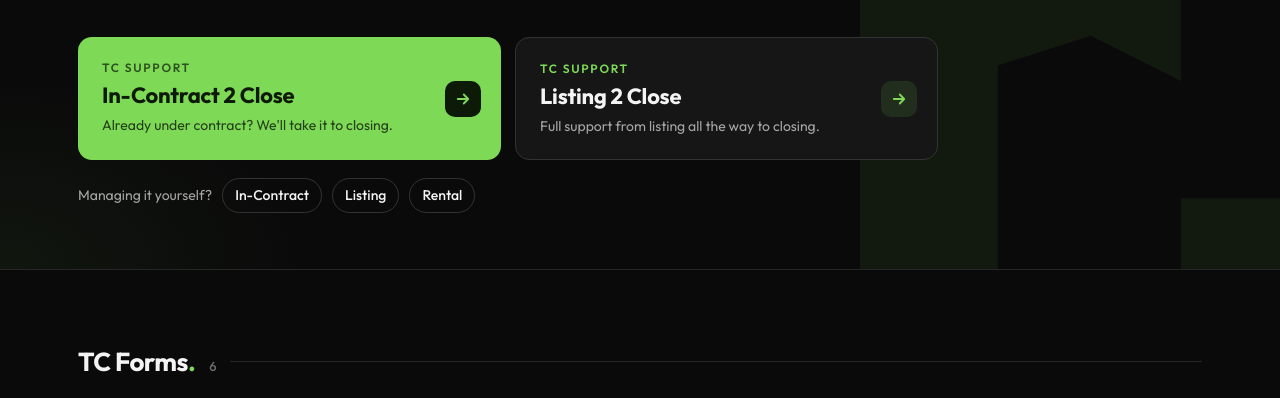
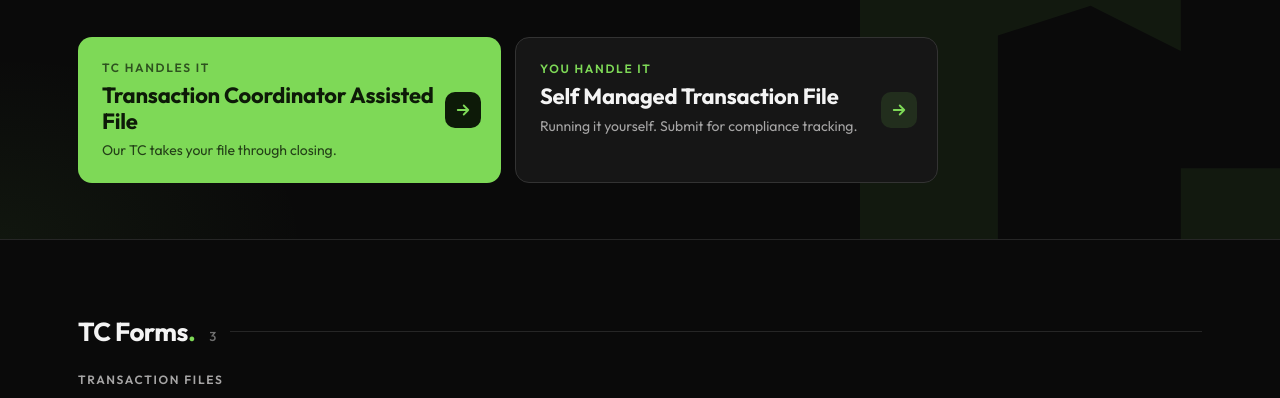
Before and after one commit to cbushome/cbushome.github.io, a plain HTML site: page index.html in a window 1280 px wide. Shown: the part 399-797 px from the top of the page. Drawn offline with Linux system fonts and the light colour scheme.

Commit message:
TC forms: one TC Assisted File and one Self Managed Transaction File
Drop Listing 2 Close and the separate self-managed listing and rental
forms. Relabel the in-contract TC form and the self-managed in-contract
form.

Co-Authored-By: Claude Opus 5.5 <noreply@anthropic.com>
Claude-Session: https://claude.ai/code/session_01NW5pFPB3mSEibJBVePsBtn

```diff
--- a/index.html
+++ b/index.html
@@ -153,15 +153,6 @@
     .cta.ghost .cta-d { color: var(--muted); opacity: 1; }
     .cta.ghost .arrow { background: rgba(126,217,87,.12); }
 
-    .self {
-      margin-top: 18px; display: flex; flex-wrap: wrap; align-items: center; gap: 8px 10px;
-      font-size: 14px; color: var(--muted);
-    }
-    .self a {
-      color: var(--text); font-weight: 500; padding: 6px 12px; border-radius: 999px; border: 1px solid var(--line-2);
-      transition: border-color .2s, color .2s;
-    }
-    .self a:hover { border-color: var(--green); color: var(--green); }
 
     /* ---------- Sections ---------- */
     main { padding: 24px 0 96px; }
@@ -282,23 +273,17 @@
 
     <div class="start">
       <a class="cta" href="https://forms.gle/icEEXy6beh3BbvWD9" target="_blank" rel="noopener">
-        <span class="cta-k">TC support</span>
-        <span class="cta-t">In-Contract 2 Close</span>
-        <span class="cta-d">Already under contract? We'll take it to closing.</span>
+        <span class="cta-k">TC handles it</span>
+        <span class="cta-t">Transaction Coordinator Assisted File</span>
+        <span class="cta-d">Our TC takes your file through closing.</span>
         <span class="arrow"><svg width="18" height="18" viewBox="0 0 24 24" fill="none" stroke="currentColor" stroke-width="2.4" stroke-linecap="round" stroke-linejoin="round"><path d="M5 12h14M13 6l6 6-6 6"/></svg></span>
       </a>
-      <a class="cta ghost" href="https://forms.gle/TsSvU2KMC6dbAyXx9" target="_blank" rel="noopener">
-        <span class="cta-k">TC support</span>
-        <span class="cta-t">Listing 2 Close</span>
-        <span class="cta-d">Full support from listing all the way to closing.</span>
+      <a class="cta ghost" href="https://forms.gle/7mG4qvDe3BpGmZKt7" target="_blank" rel="noopener">
+        <span class="cta-k">You handle it</span>
+        <span class="cta-t">Self Managed Transaction File</span>
+        <span class="cta-d">Running it yourself. Submit for compliance tracking.</span>
         <span class="arrow"><svg width="18" height="18" viewBox="0 0 24 24" fill="none" stroke="currentColor" stroke-width="2.4" stroke-linecap="round" stroke-linejoin="round"><path d="M5 12h14M13 6l6 6-6 6"/></svg></span>
       </a>
-    </div>
-    <div class="self">
-      <span>Managing it yourself?</span>
-      <a href="https://forms.gle/7mG4qvDe3BpGmZKt7" target="_blank" rel="noopener">In-Contract</a>
-      <a href="https://forms.gle/8jK4yjf8VquvDnmb9" target="_blank" rel="noopener">Listing</a>
-      <a href="https://forms.gle/wqCKQhttKV1srjCTA" target="_blank" rel="noopener">Rental</a>
     </div>
   </div>
 </section>
@@ -327,14 +312,9 @@
 */
 const SECTIONS = [
   { id: 'forms', name: 'TC Forms', groups: [
-    { name: 'TC Managed', items: [
-      { title: 'In-Contract 2 Close', desc: 'Already under contract and need full TC support through closing.', url: 'https://forms.gle/icEEXy6beh3BbvWD9', feat: true, tags: 'transaction coordinator buyer under contract' },
-      { title: 'Listing 2 Close', desc: 'TC support from listing all the way through closing.', url: 'https://forms.gle/TsSvU2KMC6dbAyXx9', feat: true, tags: 'transaction coordinator seller listing' },
-    ]},
-    { name: 'Self-Managed', items: [
-      { title: 'Self-Managed In-Contract', desc: 'Running your own buyer transaction. Submit for compliance tracking.', url: 'https://forms.gle/7mG4qvDe3BpGmZKt7', tags: 'buyer compliance' },
-      { title: 'Self-Managed Listing', desc: 'Running your own listing. Submit for compliance and back-office tracking.', url: 'https://forms.gle/8jK4yjf8VquvDnmb9', tags: 'seller compliance' },
-      { title: 'Self-Managed Rental', desc: 'Handling a rental on your own. Submit for tracking.', url: 'https://forms.gle/wqCKQhttKV1srjCTA', tags: 'lease tenant' },
+    { name: 'Transaction files', items: [
+      { title: 'Transaction Coordinator Assisted File', desc: 'Our transaction coordinator takes your file through closing.', url: 'https://forms.gle/icEEXy6beh3BbvWD9', feat: true, tags: 'tc tca assisted in-contract under contract buyer seller listing' },
+      { title: 'Self Managed Transaction File', desc: 'Running the file yourself. Submit for compliance and back-office tracking.', url: 'https://forms.gle/7mG4qvDe3BpGmZKt7', feat: true, tags: 'self-managed compliance in-contract buyer seller listing' },
     ]},
     { name: 'Referrals', items: [
       { title: 'Originating Referral Commission', desc: 'Request commission on a deal you originated and passed to another agent.', url: 'https://forms.gle/NyRvtNuGLPzACV8u5', tags: 'referral fee commission' },
```
